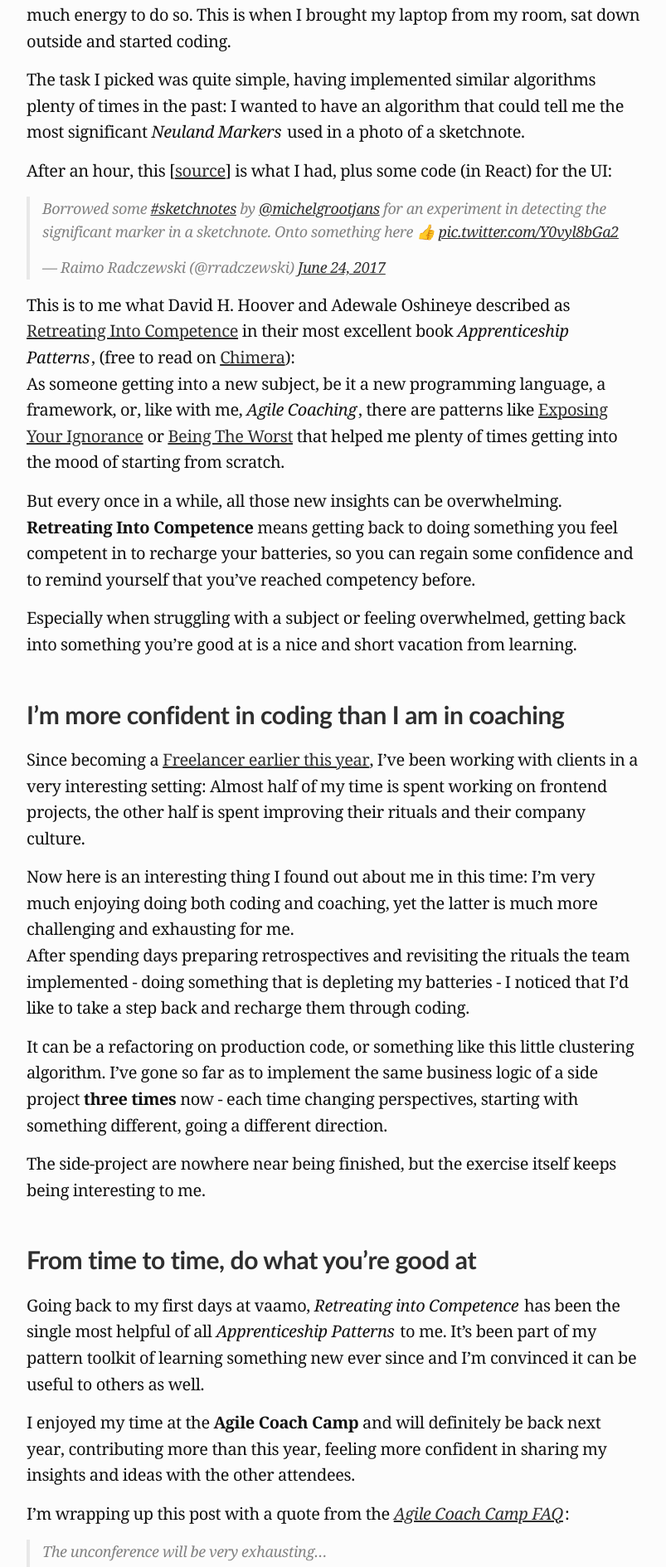
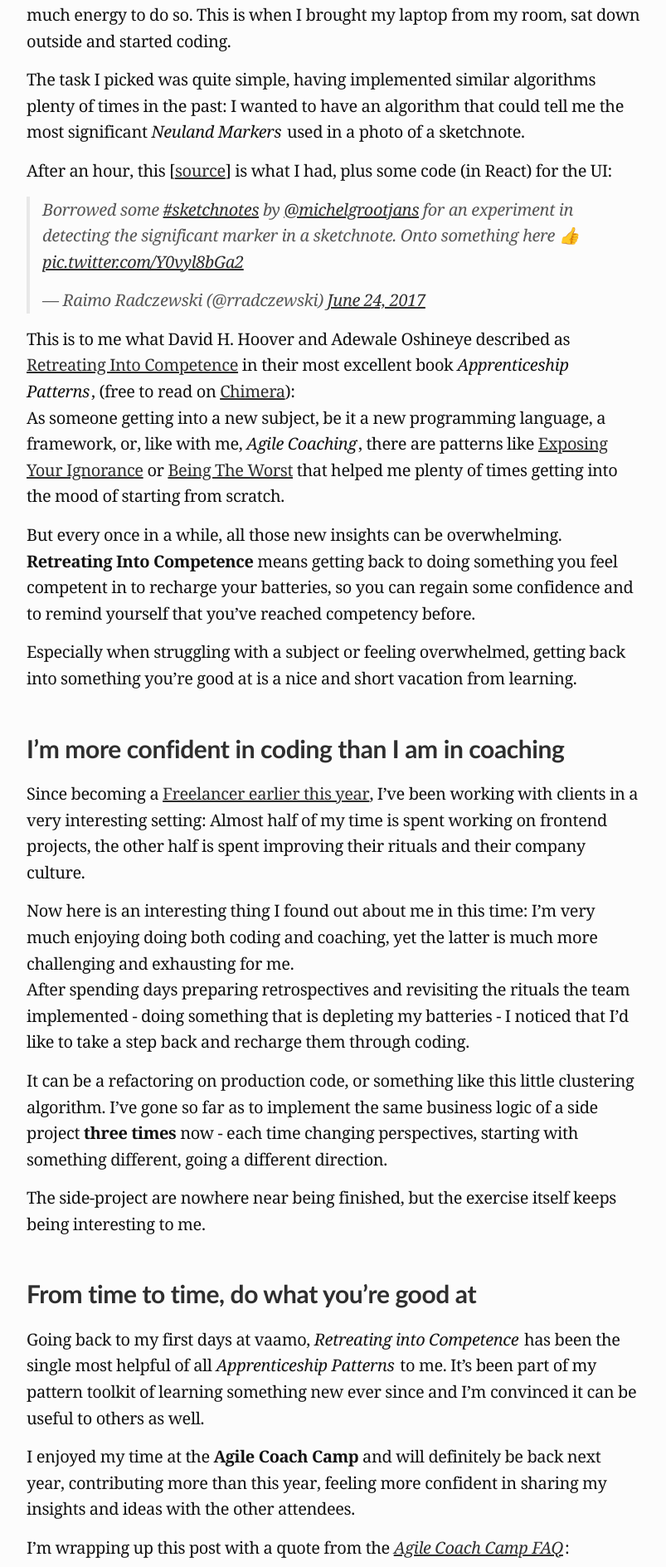
Before and after one commit to rradczewski/ymmv, a Jekyll site: the page built from _posts/2017-06-26-AgileCoachCamp-and-RetreatingIntoCompetence.md, in a window 1280 px wide. Shown: the part 1618-3507 px from the top of the page at 83% size, without its empty margins (238-1041 px from the left). Built offline with Jekyll 4.4.1, drawn with Linux system fonts in a browser that asks for light colours; comment, search, counter and statistics services are not loaded.

Commit message:
Increase contrast for blockquotes

```diff
--- a/_sass/minima/_base.scss
+++ b/_sass/minima/_base.scss
@@ -113,10 +113,11 @@
  * Blockquotes
  */
 blockquote {
-  color: $grey-color;
+  color: #555;
   border-left: 4px solid $grey-color-light;
   padding-left: $spacing-unit / 2;
-  font-size: 18px;
+  margin-left: $spacing-unit / 2;
+  font-size: 20px;
   font-style: italic;
 
   > :last-child {
```
